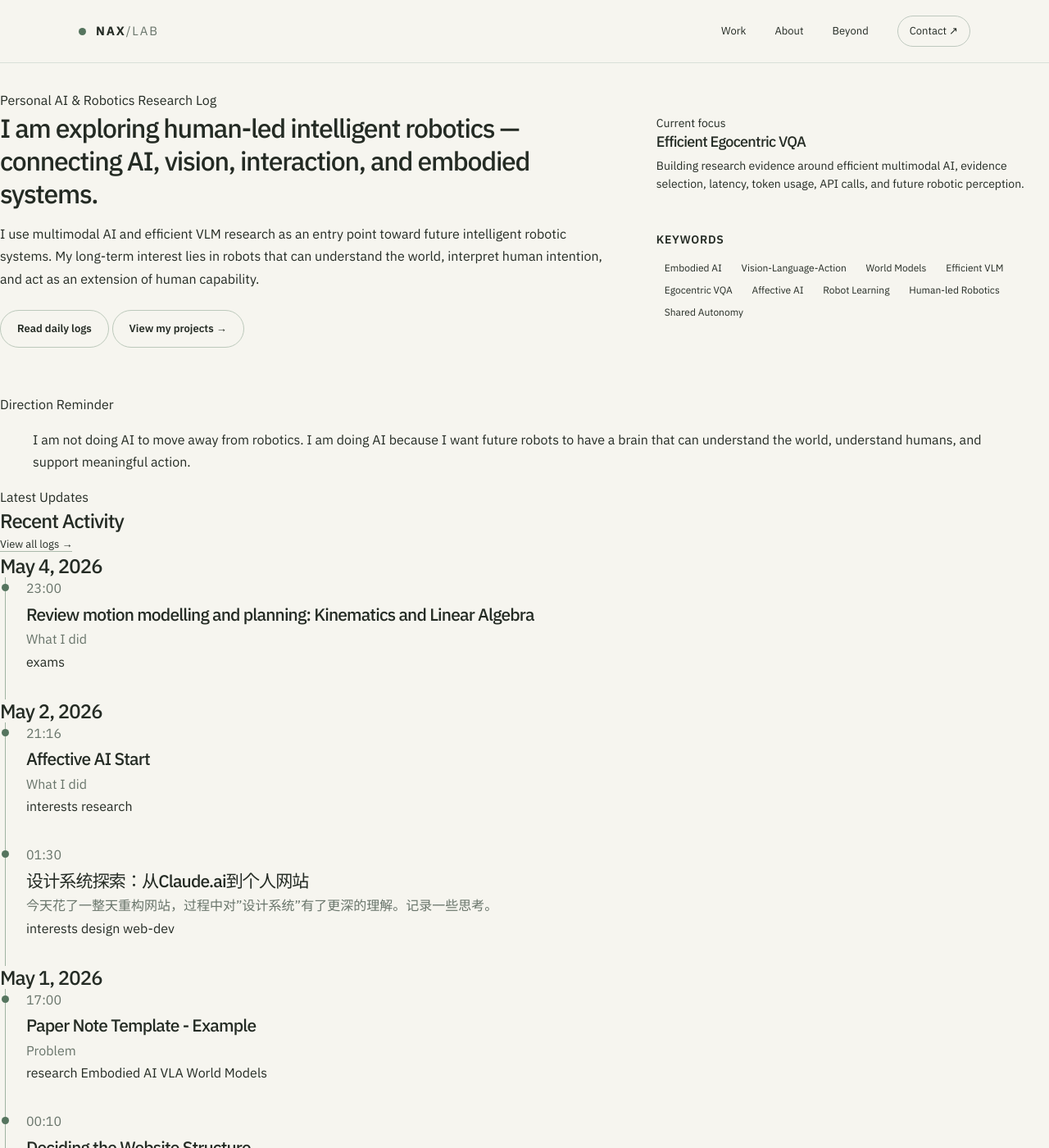
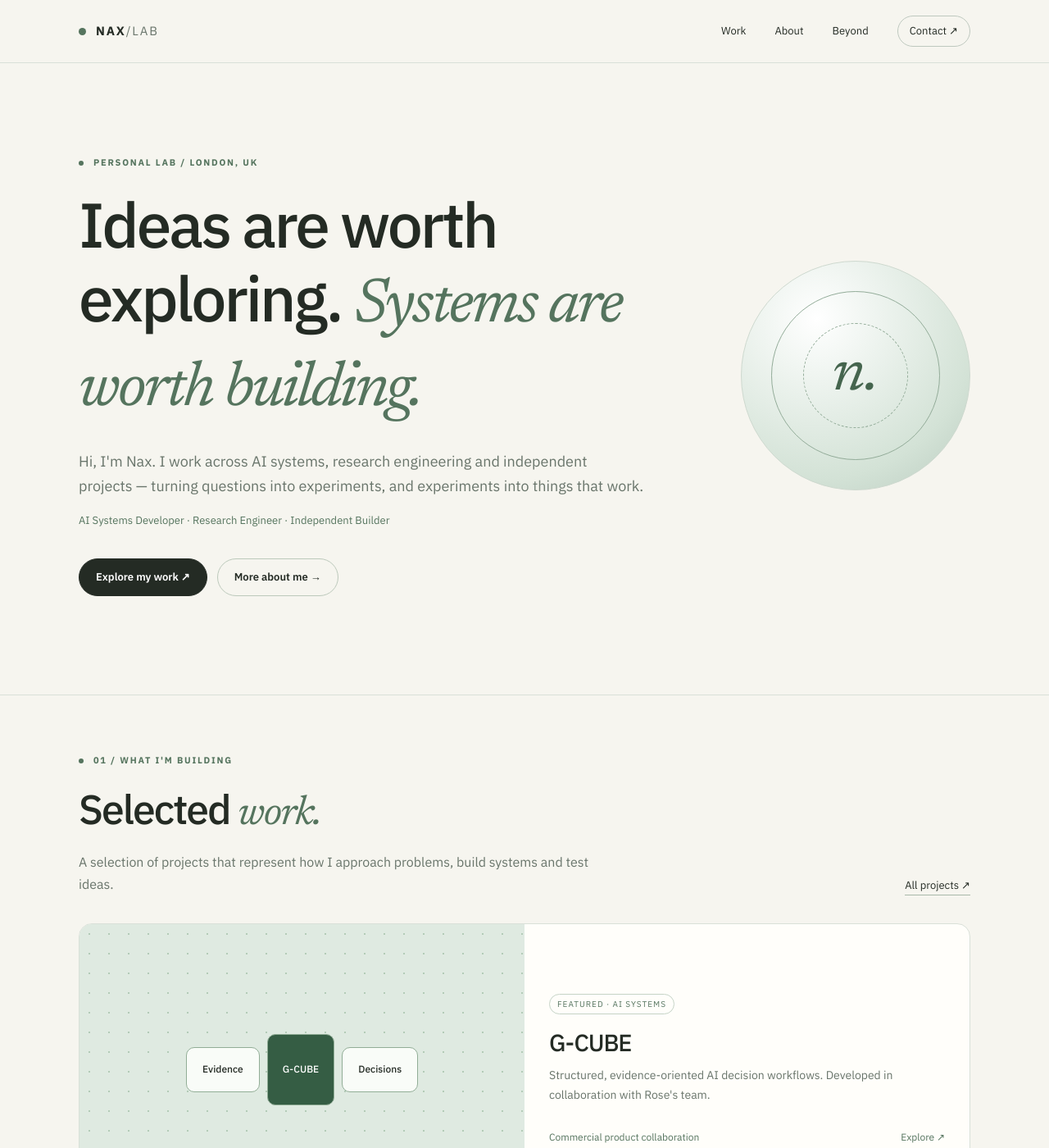
Before and after one commit to naxgotomakeit/naxgotomakeit.github.io, a Jekyll site: the page built from index.html, in a window 1280 px wide and 1400 px high. Shown: the whole window at 82% size. Built offline with Jekyll 4.4.1, drawn with Linux system fonts in a browser that asks for light colours; some of the changed text lies outside the part shown.

Commit message:
feat: implement Personal Lab index.html

```diff
--- a/index.html
+++ b/index.html
@@ -1,160 +1,14 @@
 ---
 layout: default
 title: Home
+description: "Nax — AI systems, research engineering, and independent exploration."
 ---
-
-<section class="hero-compact">
-  <div class="hero-grid">
-    <div class="hero-main">
-      <p class="eyebrow">Personal AI & Robotics Research Log</p>
-      <h1>I am exploring human-led intelligent robotics — connecting AI, vision, interaction, and embodied systems.</h1>
-      <p class="hero-text">
-        I use multimodal AI and efficient VLM research as an entry point toward future intelligent robotic systems.
-        My long-term interest lies in robots that can understand the world, interpret human intention, and act as an
-        extension of human capability.
-      </p>
-      <div class="hero-actions">
-        <a class="button primary" href="{{ '/daily-log/' | relative_url }}">Read daily logs</a>
-        <a class="button secondary" href="{{ '/projects/' | relative_url }}">View my projects →</a>
-      </div>
-    </div>
-
-    <aside class="hero-sidebar">
-      <div class="hero-card compact-card">
-        <span class="status-dot"></span>
-        <p class="card-label">Current focus</p>
-        <h2>Efficient Egocentric VQA</h2>
-        <p>
-          Building research evidence around efficient multimodal AI, evidence selection,
-          latency, token usage, API calls, and future robotic perception.
-        </p>
-      </div>
-
-      <div class="panel compact-panel">
-        <h3>Keywords</h3>
-        <div class="tag-cloud">
-          <span>Embodied AI</span>
-          <span>Vision-Language-Action</span>
-          <span>World Models</span>
-          <span>Efficient VLM</span>
-          <span>Egocentric VQA</span>
-          <span>Affective AI</span>
-          <span>Robot Learning</span>
-          <span>Human-led Robotics</span>
-          <span>Shared Autonomy</span>
-        </div>
-      </div>
-    </aside>
-  </div>
-</section>
-
-<section class="direction-card">
-  <p class="card-label">Direction Reminder</p>
-  <blockquote>
-    I am not doing AI to move away from robotics. I am doing AI because I want future robots to have a brain
-    that can understand the world, understand humans, and support meaningful action.
-  </blockquote>
-</section>
-
-<section class="section-header">
-  <div>
-    <p class="eyebrow">Latest Updates</p>
-    <h2>Recent Activity</h2>
-  </div>
-  <a class="text-link" href="{{ '/daily-log/' | relative_url }}">View all logs →</a>
-</section>
-
-<section class="timeline">
-  {% assign recent_posts = site.posts | slice: 0, 10 %}
-  {% assign current_day = "" %}
-
-  {% for post in recent_posts %}
-    {% assign post_day = post.date | date: "%B %-d, %Y" %}
-    {% if post_day != current_day %}
-      {% assign current_day = post_day %}
-      <h2 class="date-heading">{{ current_day }}</h2>
-    {% endif %}
-    {% include log-card.html post=post %}
-  {% endfor %}
-
-  {% if site.posts.size == 0 %}
-    <p class="empty-state">No posts yet. Add a Markdown file under <code>_posts/</code>.</p>
-  {% endif %}
-</section>
-
-<style>
-.hero-compact {
-  padding: 2rem 0 1.5rem 0;
-}
-
-.hero-grid {
-  display: grid;
-  grid-template-columns: 1.5fr 1fr;
-  gap: 2rem;
-  margin-bottom: 2rem;
-}
-
-.hero-main h1 {
-  font-size: 2rem;
-  line-height: 1.25;
-  margin-bottom: 1rem;
-}
-
-.hero-main .hero-text {
-  font-size: 1rem;
-  line-height: 1.7;
-  margin-bottom: 1.5rem;
-}
-
-.hero-sidebar {
-  display: flex;
-  flex-direction: column;
-  gap: 1rem;
-}
-
-.compact-card {
-  padding: 1rem 1.25rem;
-}
-
-.compact-card h2 {
-  font-size: 1.125rem;
-  margin-bottom: 0.5rem;
-}
-
-.compact-card p {
-  font-size: 0.875rem;
-  line-height: 1.6;
-}
-
-.compact-panel {
-  padding: 1rem 1.25rem;
-}
-
-.compact-panel h3 {
-  font-size: 0.875rem;
-  font-weight: 600;
-  text-transform: uppercase;
-  letter-spacing: 0.05em;
-  color: var(--color-text-tertiary);
-  margin-bottom: 0.75rem;
-}
-
-.compact-panel .tag-cloud {
-  gap: 0.375rem;
-}
-
-.compact-panel .tag-cloud span {
-  font-size: 0.75rem;
-  padding: 0.25rem 0.625rem;
-}
-
-@media (max-width: 968px) {
-  .hero-grid {
-    grid-template-columns: 1fr;
-  }
-
-  .hero-sidebar {
-    order: -1;
-  }
-}
-</style>
+<section class="hero"><div class="wrap hero-grid"><div><p class="kicker">PERSONAL LAB / LONDON, UK</p><h1>Ideas are worth exploring. <em>Systems are worth building.</em></h1><p class="lead">Hi, I'm Nax. I work across AI systems, research engineering and independent projects — turning questions into experiments, and experiments into things that work.</p><p class="sublead">AI Systems Developer · Research Engineer · Independent Builder</p><div class="actions"><a class="button dark" href="{{ '/work/' | relative_url }}">Explore my work ↗</a><a class="button" href="{{ '/about/' | relative_url }}">More about me →</a></div></div><div class="hero-art" aria-hidden="true"><span>n.</span></div></div></section>
+<section class="section"><div class="wrap"><div class="section-head"><div><p class="kicker">01 / WHAT I'M BUILDING</p><h2>Selected <em>work.</em></h2><p class="section-desc">A selection of projects that represent how I approach problems, build systems and test ideas.</p></div><a class="text-link" href="{{ '/work/' | relative_url }}">All projects ↗</a></div>
+<div class="cards">
+<a class="project-card featured" href="{{ '/work/g-cube/' | relative_url }}"><div class="visual gcube"><div class="nodes"><b>Evidence</b><b>G-CUBE</b><b>Decisions</b></div></div><div class="card-copy"><span class="label">Featured · AI systems</span><h3>G-CUBE</h3><p>Structured, evidence-oriented AI decision workflows. Developed in collaboration with Rose's team.</p><div class="card-foot"><span>Commercial product collaboration</span><span>Explore ↗</span></div></div></a>
+<a class="project-card" href="{{ '/work/interspace/' | relative_url }}"><div class="visual interspace"><span class="planet"></span></div><div class="card-copy"><span class="label">Character AI · Experimental</span><h3>Interspace / 间隙</h3><p>A collaborative project exploring character AI, personality, memory, continuity and interaction.</p><div class="card-foot"><span>Independent team</span><span>Explore ↗</span></div></div></a>
+<a class="project-card" href="{{ '/work/video-qa/' | relative_url }}"><div class="visual video"><span class="film"><i></i><i></i><i></i></span></div><div class="card-copy"><span class="label">Multimodal research</span><h3>Efficient Video QA</h3><p>UCL MSc research on evidence selection and practical efficiency in long-form video understanding.</p><div class="card-foot"><span>Academic research</span><span>Explore ↗</span></div></div></a>
+</div></div></section>
+<section class="section"><div class="wrap two-col"><div><p class="kicker">02 / THE PERSON BEHIND THE PROJECTS</p><h2>Not just <em>one thing.</em></h2></div><div class="text-block"><p>My background spans electrical and electronic engineering, robotics and artificial intelligence. Beyond technical projects, I'm interested in teaching, industrial business, music, cooking and the ideas that shape how we understand the world.</p><div class="actions"><a class="text-link" href="{{ '/about/' | relative_url }}">Background & experience ↗</a><a class="text-link" href="{{ '/beyond/' | relative_url }}">Beyond work ↗</a></div></div></div></section>
+<section class="section"><div class="wrap"><div class="banner"><p class="kicker">A WORKING PHILOSOPHY</p><h2>Stay curious. Be precise. <em>Make it real.</em></h2><p>I'm interested in the space between a compelling idea and an honest test of whether it can actually work.</p></div></div></section>
```
